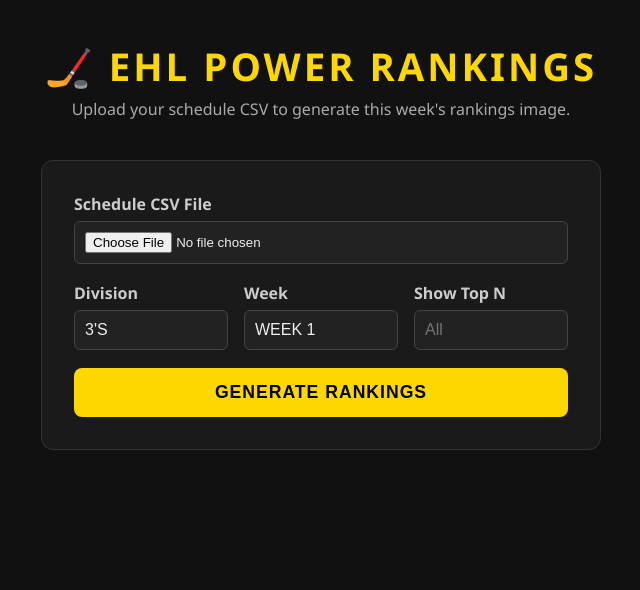
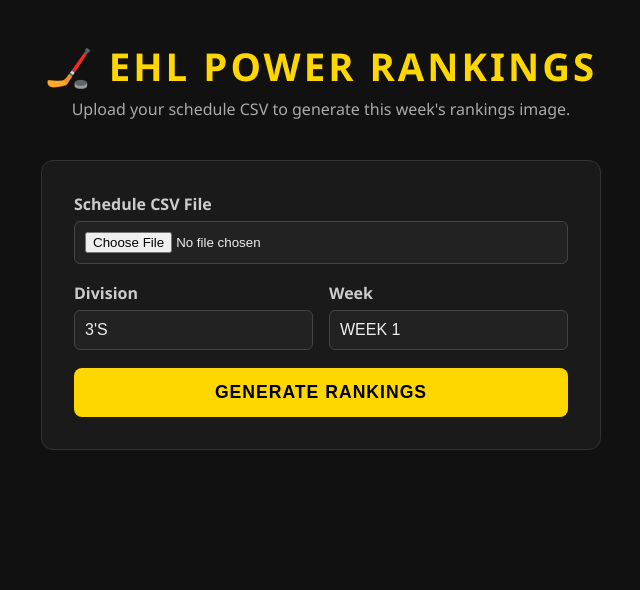
Before and after one commit to ElectricHockey/ehl-power-rankings, a Flask app: page / in a window 1280 px wide. Shown: the top 590 px of the page, without its empty margins (319-959 px from the left). Run offline with Flask 3, Linux system fonts and the light colour scheme; parts of the project's set-up code (start-up, migrations or seed data) failed here and were passed over.

Commit message:
Image shows top 10 only, results table shows all teams
- generate_image.py: restore top_n=10 default for image
- app.py: always pass top_n=10 to image, show all teams in table
- templates/index.html: remove "Show Top N" field
- templates/results.html: update subtitle to show total ranked count

Agent-Logs-Url: https://github.com/ElectricHockey/ehl-power-rankings/sessions/d7b8af6d-763d-4542-9aa2-d79ec3225b92

Co-authored-by: ElectricHockey <214592700+ElectricHockey@users.noreply.github.com>

```diff
--- a/app.py
+++ b/app.py
@@ -58,13 +58,6 @@ def generate():
 
     week_label = request.form.get("week_label", "WEEK 1").strip() or "WEEK 1"
     div_label = request.form.get("div_label", "3'S").strip() or "3'S"
-    top_n_raw = request.form.get("top_n", "").strip()
-    top_n = None  # default: show all teams
-    if top_n_raw:
-        try:
-            top_n = max(1, int(top_n_raw))
-        except ValueError:
-            pass
 
     # ── Save uploaded CSV ───────────────────────────────────
     csv_filename = f"{uuid.uuid4().hex}.csv"
@@ -114,13 +107,12 @@ def generate():
         division_label=div_label,
         logo_dir=LOGO_DIR,
         output_path=out_path,
-        top_n=top_n,
+        top_n=10,
     )
 
-    # ── Build a simple results table for the template ───────
-    teams_shown = rankings[:top_n] if top_n is not None else rankings
+    # ── Build results table with ALL ranked teams ───────────
     results = []
-    for rank, (team, score, _bd) in enumerate(teams_shown, 1):
+    for rank, (team, score, _bd) in enumerate(rankings, 1):
         stype, scount = team.current_streak
         streak = f"{stype}{scount}" if scount else "–"
         gd = team.goal_diff
@@ -141,7 +133,6 @@ def generate():
         week_label=week_label,
         div_label=div_label,
         total_ranked=len(rankings),
-        total_shown=len(teams_shown),
     )
 
 
--- a/generate_image.py
+++ b/generate_image.py
@@ -81,7 +81,7 @@ def generate_rankings_image(
     division_label="3'S",
     logo_dir="logos",
     output_path="power_rankings.png",
-    top_n=None,
+    top_n=10,
 ):
     """
     Generate the power rankings image.
@@ -98,13 +98,10 @@ def generate_rankings_image(
         Directory containing team logo PNGs and ehl_logo.png.
     output_path : str
         Where to save the resulting image.
-    top_n : int or None
-        How many teams to show. None means show all ranked teams.
+    top_n : int
+        How many teams to show in the image (default 10).
     """
-    if top_n is not None:
-        teams_to_show = ranked_teams[:top_n]
-    else:
-        teams_to_show = ranked_teams
+    teams_to_show = ranked_teams[:top_n]
     num_rows = len(teams_to_show)
     img_height = HEADER_HEIGHT + TOP_PADDING + num_rows * ROW_HEIGHT + BOTTOM_PADDING
 
--- a/templates/index.html
+++ b/templates/index.html
@@ -125,10 +125,6 @@
           <label for="week_label">Week</label>
           <input type="text" id="week_label" name="week_label" placeholder="WEEK 1" value="WEEK 1">
         </div>
-        <div class="field">
-          <label for="top_n">Show Top N</label>
-          <input type="text" id="top_n" name="top_n" placeholder="All" value="">
-        </div>
       </div>
 
       <button type="submit">Generate Rankings</button>
--- a/templates/results.html
+++ b/templates/results.html
@@ -103,7 +103,7 @@
 <body>
   <header>
     <h1>🏒 Power Rankings</h1>
-    <p>{{ div_label }} {{ week_label }} — Showing {{ total_shown }} of {{ total_ranked }} ranked teams</p>
+    <p>{{ div_label }} {{ week_label }} — {{ total_ranked }} teams ranked</p>
   </header>
 
   <div class="card">
```
